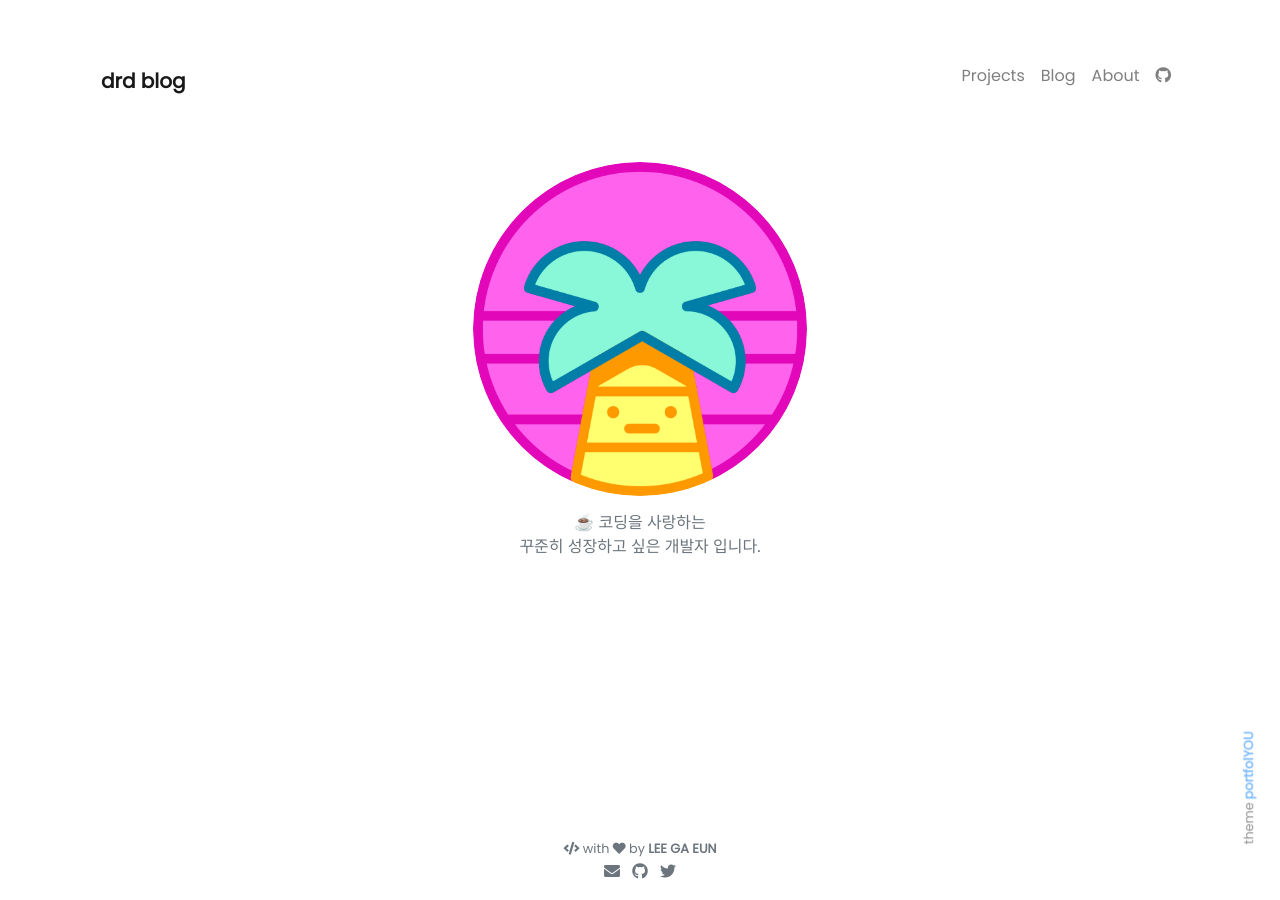
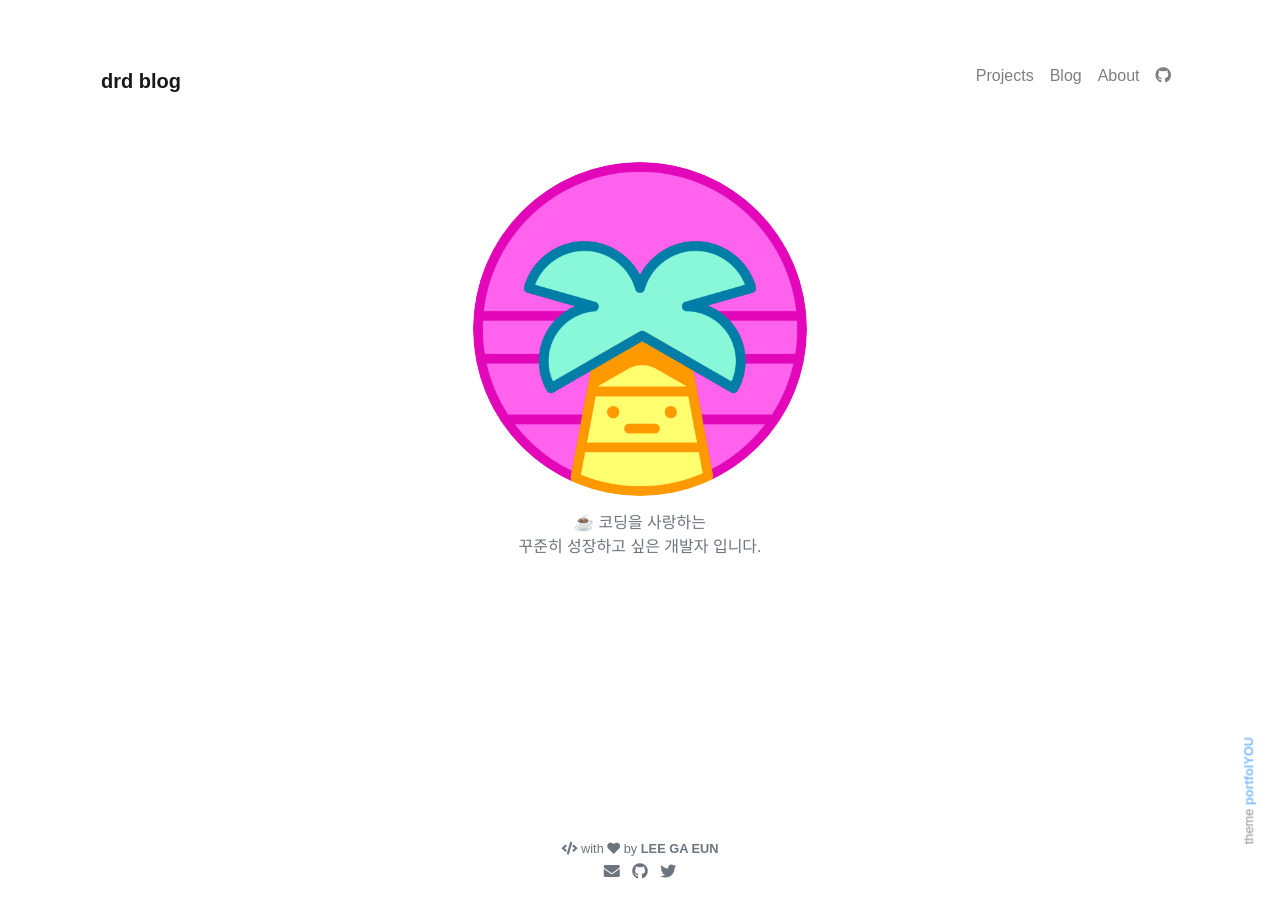
Before and after one commit to drd92dev/drd92dev.github.io, a Jekyll site: the page built from pages/index.md, in a window 1280 px wide. Built offline with Jekyll 4.4.1, drawn with Linux system fonts in a browser that asks for light colours; nearby versions of some CDN libraries; emoji names are drawn with the system emoji font.

```diff
--- a/_config.yml
+++ b/_config.yml
@@ -4,8 +4,8 @@ description         : >-
                       :coffee: 코딩을 사랑하는 <br>
                       꾸준히 성장하고 싶은 개발자 입니다.
 baseurl             : "/"                     # Change to empty quotes if you are hosting your site at <your-username>.github.io directly
-repository          : YoussefRaafatNasry/portfolYOU     # Change to <your-username>/<your-username>.github.io (or remove it if you don't need remote projects)
-remote_theme        : YoussefRaafatNasry/portfolYOU
+repository          : drd92dev/drd92dev.github.io     # Change to <your-username>/<your-username>.github.io (or remove it if you don't need remote projects)
+# remote_theme        : YoussefRaafatNasry/portfolYOU
 
 
 ### Plugins ###
--- a/_sass/portfolYOU.scss
+++ b/_sass/portfolYOU.scss
@@ -1,7 +1,7 @@
 @charset "utf-8";
 
 // Custom Fonts
-@import url('https://fonts.googleapis.com/css?family=Poppins');
+@import url('https://fonts.googleapis.com/css2?family=Noto+Sans+KR:wght@300;400;500&display=swap');
 
 // Import partials from `sass_dir` (defaults to `_sass`)
 @import "variables",
```
